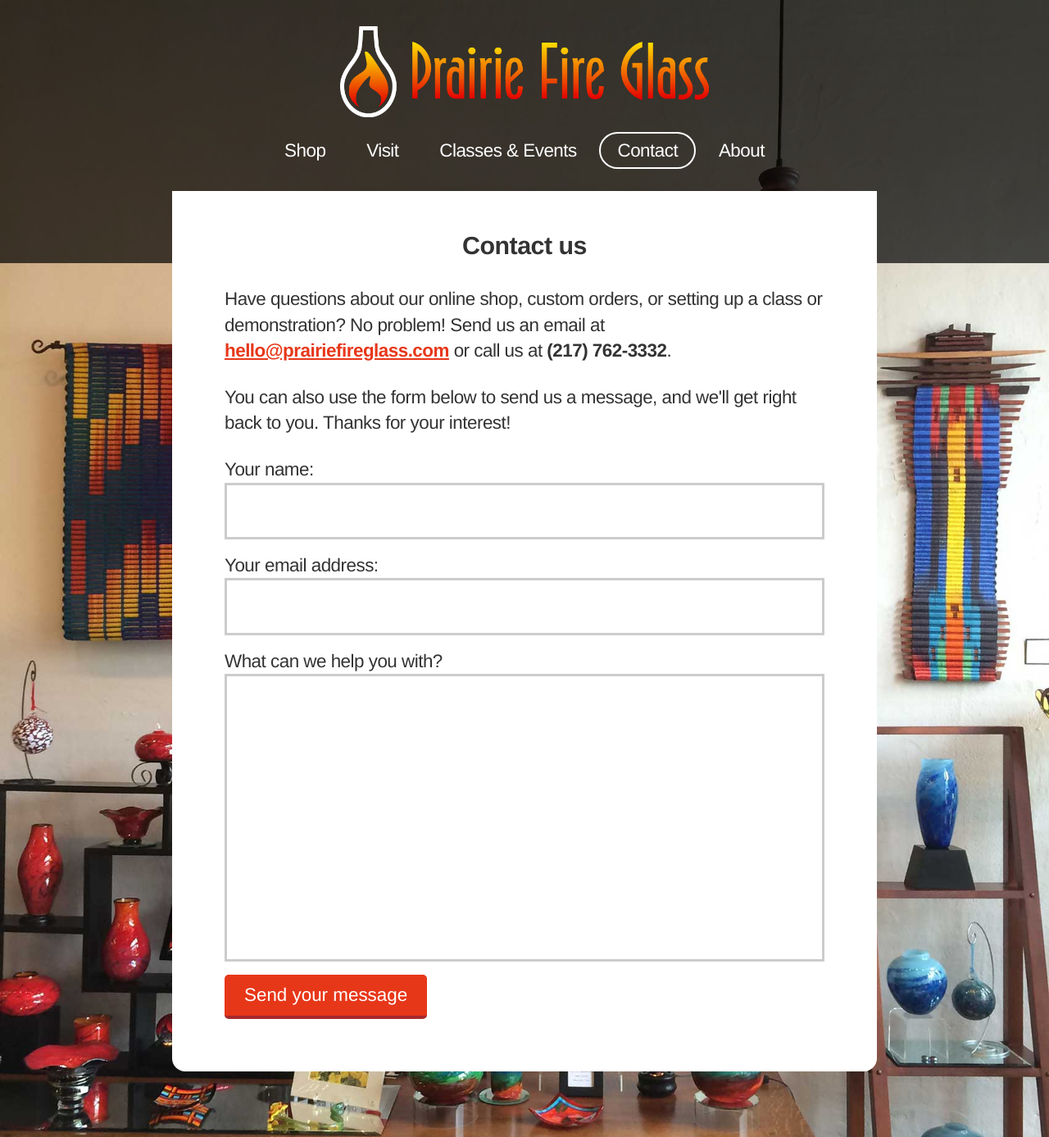
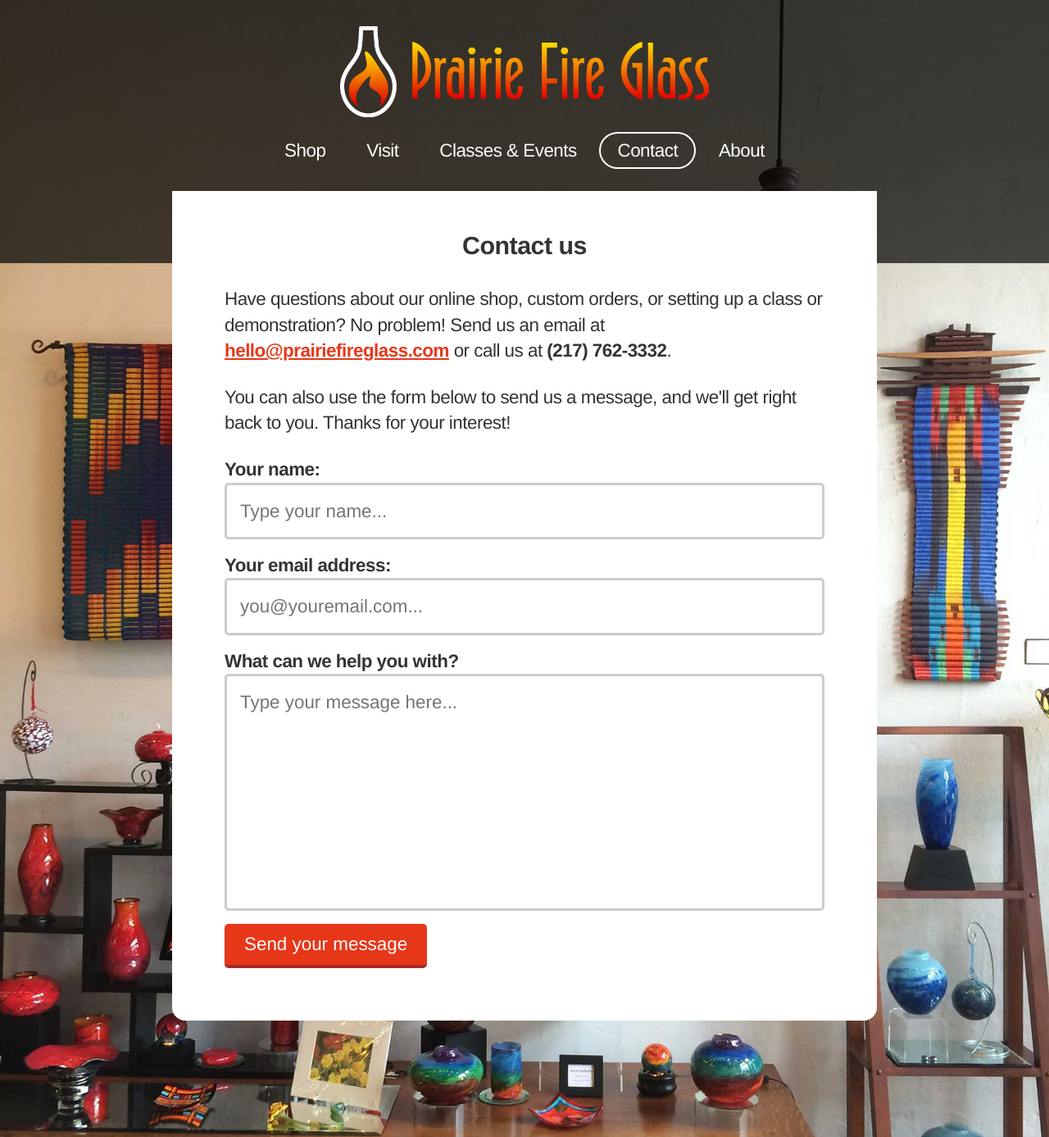
Before and after one commit to prairiefireglass/prairiefireglass.github.io, a Jekyll site: the page built from contact/index.html, in a window 1280 px wide. Shown: the whole page at 82% size. Built offline with Jekyll 4.4.1, drawn with Linux system fonts in a browser that asks for light colours; nearby versions of some CDN libraries.

Commit message:
Contact tweaks, show price

```diff
--- a/assets/javascript/etsy.coffee
+++ b/assets/javascript/etsy.coffee
@@ -24,7 +24,7 @@
         $el.removeClass "loading"
         if data.ok and data.count > 0
           $.each data.results, (i, item) ->
-            $el.append '<a href="' + item.url + '"><figure><span><img src="' + item.Images[0].url_570xN + '"></span><figcaption>' + item.title + '</figcaption></figure></a>'
+            $el.append '<a href="' + item.url + '"><figure><span><img src="' + item.Images[0].url_570xN + '"></span><figcaption>' + item.title + '<div class="price">$' + Math.round(item.price) + '</div></figcaption></figure></a>'
             return
         else
           console.log data.error
--- a/assets/stylesheets/style.scss
+++ b/assets/stylesheets/style.scss
@@ -226,6 +226,7 @@
     font-size: 1.4rem;
     line-height: 1.4;
     border: 3px solid #ccc;
+    border-radius: .3rem;
     padding: 1rem;
     margin-bottom: 1rem;
     -webkit-appearance: none;
--- a/contact/index.html
+++ b/contact/index.html
@@ -16,16 +16,16 @@
 
     <form action="//formspree.io/jonas@prairiefireglass.com" method="POST">
       <div>
-        <label>Your name:</label>
-        <input type="text" name="name">
+        <label><strong>Your name:</strong></label>
+        <input type="text" name="name" placeholder="Type your name...">
       </div>
       <div>
-        <label>Your email address:</label>
-        <input type="email" name="_replyto">
+        <label><strong>Your email address:</strong></label>
+        <input type="email" name="_replyto" placeholder="you@youremail.com...">
       </div>
       <div>
-        <label>What can we help you with?</label>
-        <textarea rows="10" name="message"></textarea>
+        <label><strong>What can we help you with?</strong></label>
+        <textarea rows="8" name="message" placeholder="Type your message here..."></textarea>
       </div>
       <div>
         <input type="submit" value="Send your message" class="cta-button">
```
